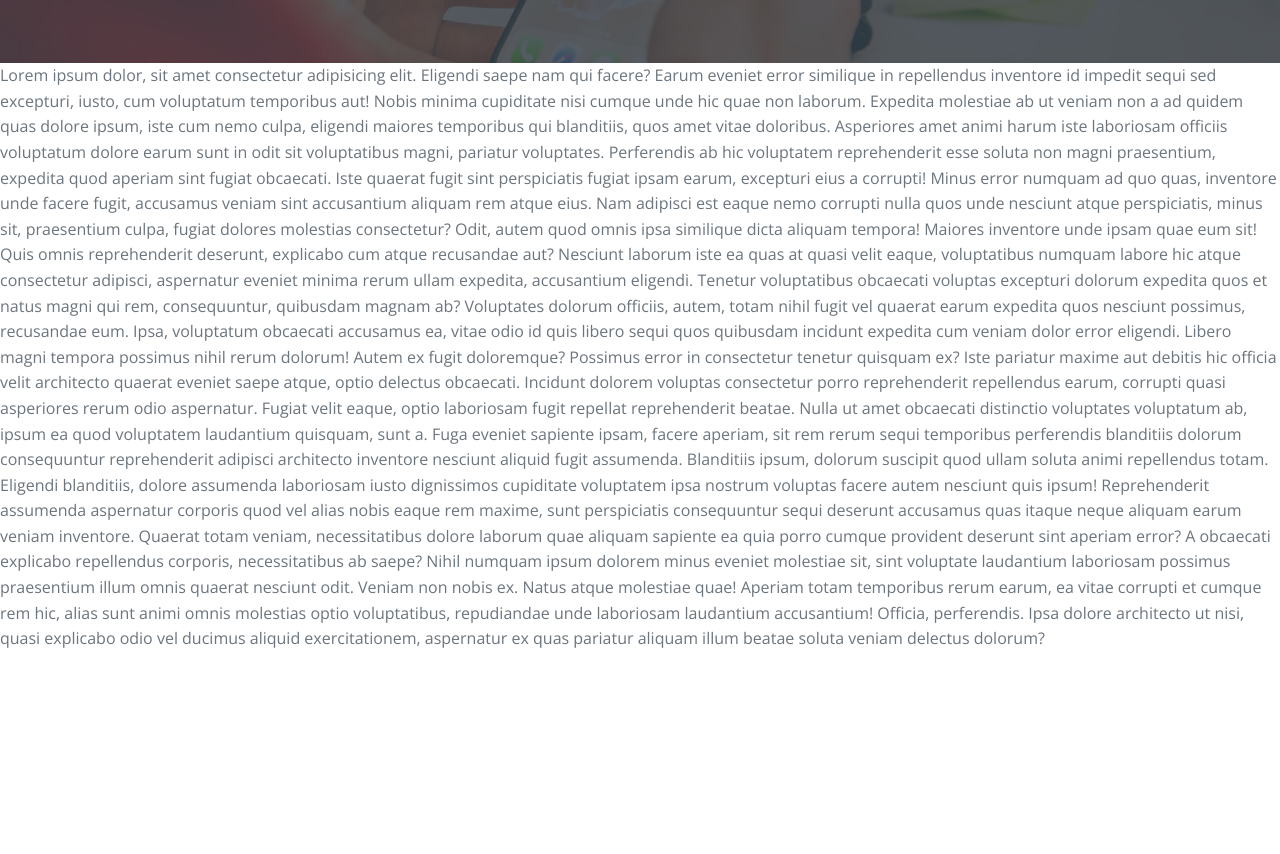
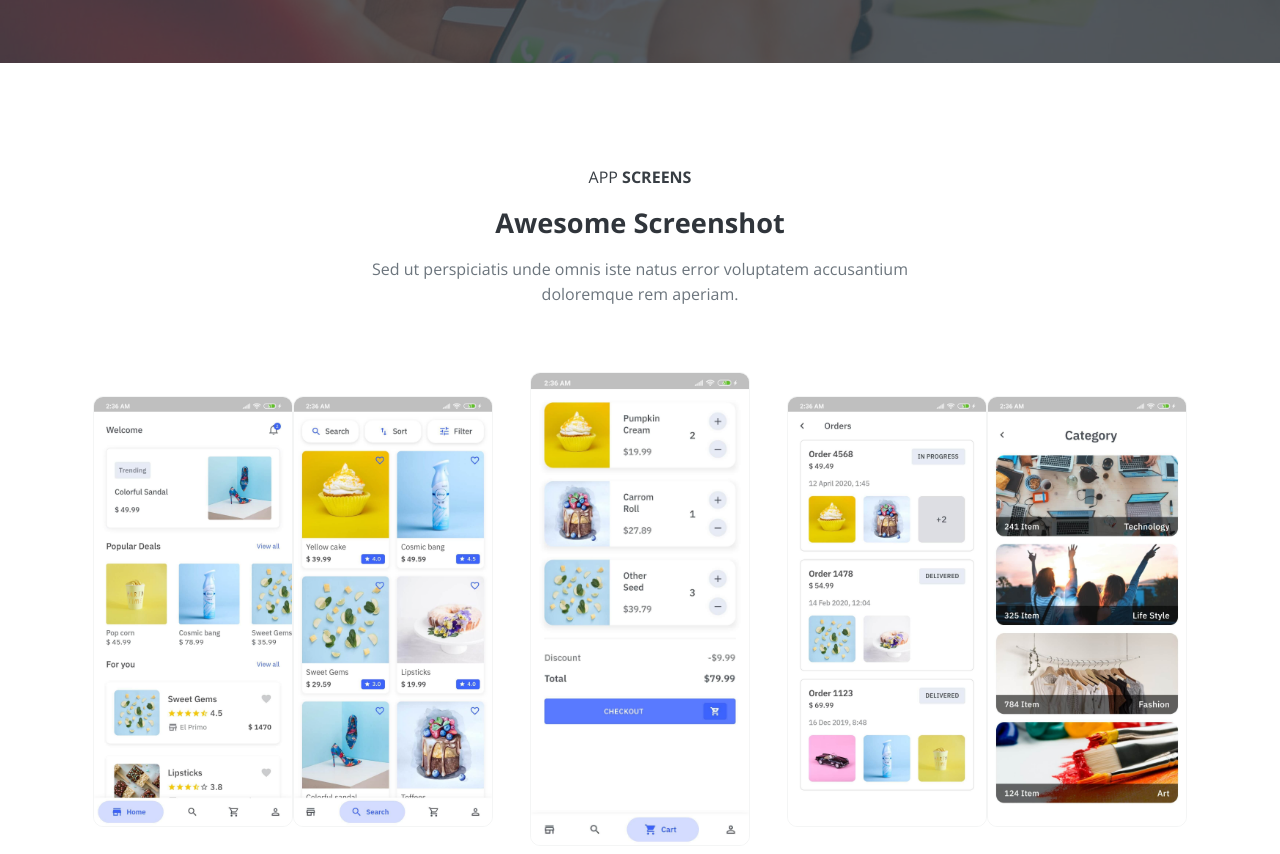
Before and after one commit to codevivi/BIT_JS-2023-01-09_homeworks, a plain HTML site: page 2023-01-23_landing-page/index.html in a window 1280 px wide. Shown: the part 3742-4596 px from the top of the page. Before the commit the page ends 4394 px from the top, so only its background shows below. Drawn offline with nearby package versions, Linux system fonts and the light colour scheme; a web font is replaced by a local one.

Commit message:
landing page started screenshot slider

```diff
--- a/2023-01-23_landing-page/index.html
+++ b/2023-01-23_landing-page/index.html
@@ -224,20 +224,44 @@
           </section>
         </div>
       </div>
+      <div class="container">
+        <section id="screenshot" class="screenshot section">
+          <div class="text-center">
+            <h2 class="section-title-1">App <strong>Screens</strong></h2>
+            <h3 class="section-title-2">Awesome Screenshot</h3>
+            <p>Sed ut perspiciatis unde omnis iste natus error voluptatem accusantium doloremque rem aperiam.</p>
+          </div>
+          <div class="img-slider">
+            <div class="img-slider-side">
+              <img src="resources/1.jpg" width="300" alt="app screenshot" />
+              <img src="resources/2.jpg" width="300" alt="app screenshot" />
+            </div>
+            <div class="img-slider-center">
+              <img src="resources/3.jpg" width="300" alt="app screenshot" />
+            </div>
+            <div class="img-slider-side">
+              <img src="resources/4.jpg" width="300" alt="app screenshot" />
+              <img src="resources/5.jpg" width="300" alt="app screenshot" />
+            </div>
+            <img class="hidden-img" src="resources/6.jpg" width="300" alt="app screenshot" />
+          </div>
+        </section>
+      </div>
       <p>
-        Lorem ipsum dolor, sit amet consectetur adipisicing elit. Eligendi saepe nam qui facere? Earum eveniet error similique in repellendus inventore id impedit sequi sed excepturi, iusto, cum voluptatum temporibus aut! Nobis minima cupiditate nisi cumque unde hic quae non laborum. Expedita
-        molestiae ab ut veniam non a ad quidem quas dolore ipsum, iste cum nemo culpa, eligendi maiores temporibus qui blanditiis, quos amet vitae doloribus. Asperiores amet animi harum iste laboriosam officiis voluptatum dolore earum sunt in odit sit voluptatibus magni, pariatur voluptates.
-        Perferendis ab hic voluptatem reprehenderit esse soluta non magni praesentium, expedita quod aperiam sint fugiat obcaecati. Iste quaerat fugit sint perspiciatis fugiat ipsam earum, excepturi eius a corrupti! Minus error numquam ad quo quas, inventore unde facere fugit, accusamus veniam sint
-        accusantium aliquam rem atque eius. Nam adipisci est eaque nemo corrupti nulla quos unde nesciunt atque perspiciatis, minus sit, praesentium culpa, fugiat dolores molestias consectetur? Odit, autem quod omnis ipsa similique dicta aliquam tempora! Maiores inventore unde ipsam quae eum sit!
-        Quis omnis reprehenderit deserunt, explicabo cum atque recusandae aut? Nesciunt laborum iste ea quas at quasi velit eaque, voluptatibus numquam labore hic atque consectetur adipisci, aspernatur eveniet minima rerum ullam expedita, accusantium eligendi. Tenetur voluptatibus obcaecati voluptas
-        excepturi dolorum expedita quos et natus magni qui rem, consequuntur, quibusdam magnam ab? Voluptates dolorum officiis, autem, totam nihil fugit vel quaerat earum expedita quos nesciunt possimus, recusandae eum. Ipsa, voluptatum obcaecati accusamus ea, vitae odio id quis libero sequi quos
-        quibusdam incidunt expedita cum veniam dolor error eligendi. Libero magni tempora possimus nihil rerum dolorum! Autem ex fugit doloremque? Possimus error in consectetur tenetur quisquam ex? Iste pariatur maxime aut debitis hic officia velit architecto quaerat eveniet saepe atque, optio
-        delectus obcaecati. Incidunt dolorem voluptas consectetur porro reprehenderit repellendus earum, corrupti quasi asperiores rerum odio aspernatur. Fugiat velit eaque, optio laboriosam fugit repellat reprehenderit beatae. Nulla ut amet obcaecati distinctio voluptates voluptatum ab, ipsum ea
-        quod voluptatem laudantium quisquam, sunt a. Fuga eveniet sapiente ipsam, facere aperiam, sit rem rerum sequi temporibus perferendis blanditiis dolorum consequuntur reprehenderit adipisci architecto inventore nesciunt aliquid fugit assumenda. Blanditiis ipsum, dolorum suscipit quod ullam
-        soluta animi repellendus totam. Eligendi blanditiis, dolore assumenda laboriosam iusto dignissimos cupiditate voluptatem ipsa nostrum voluptas facere autem nesciunt quis ipsum! Reprehenderit assumenda aspernatur corporis quod vel alias nobis eaque rem maxime, sunt perspiciatis consequuntur
-        sequi deserunt accusamus quas itaque neque aliquam earum veniam inventore. Quaerat totam veniam, necessitatibus dolore laborum quae aliquam sapiente ea quia porro cumque provident deserunt sint aperiam error? A obcaecati explicabo repellendus corporis, necessitatibus ab saepe? Nihil numquam
-        ipsum dolorem minus eveniet molestiae sit, sint voluptate laudantium laboriosam possimus praesentium illum omnis quaerat nesciunt odit. Veniam non nobis ex. Natus atque molestiae quae! Aperiam totam temporibus rerum earum, ea vitae corrupti et cumque rem hic, alias sunt animi omnis molestias
-        optio voluptatibus, repudiandae unde laboriosam laudantium accusantium! Officia, perferendis. Ipsa dolore architecto ut nisi, quasi explicabo odio vel ducimus aliquid exercitationem, aspernatur ex quas pariatur aliquam illum beatae soluta veniam delectus dolorum?
+        Lorem ipsum dolor, sit amet consectetur adipisicing elit. Natus veniam adipisci labore magnam saepe, qui similique? Esse sapiente mollitia quos eligendi cupiditate impedit, nesciunt rerum optio ex, ducimus suscipit! Ut eveniet alias autem vero aliquam sint veritatis cumque. Quae, provident?
+        Dolore soluta ipsum minima! Soluta dignissimos dolore nemo natus rerum ipsa fuga impedit tempora. Beatae similique ipsa nostrum temporibus tempore, labore minus consequuntur, vel atque officiis quia quisquam at voluptatum nulla consectetur illo quidem blanditiis molestiae. Eligendi
+        dignissimos aspernatur eius ipsum, blanditiis ullam placeat nostrum et eos voluptatum amet laborum distinctio! Nulla cupiditate maiores excepturi et culpa repellat illo quia magnam dolore amet, saepe magni natus est dolorum quod laudantium. Alias, placeat amet, sed expedita, perferendis sunt
+        quibusdam sequi labore in suscipit dolorum corrupti nemo sint. Architecto culpa nostrum quae amet tempore quod pariatur, eius magnam modi? Provident, totam laborum ducimus fugiat rem mollitia cumque delectus doloremque impedit in ut dolor asperiores quae libero quas, itaque consequuntur modi
+        repudiandae possimus, quos eos iure. Provident assumenda laborum eos harum officia pariatur cupiditate ad repellat nam libero fugit ipsa quisquam, doloribus aperiam. Sapiente, eos. Unde reprehenderit ratione sed id veniam, animi officia sit assumenda error enim culpa maxime rem perspiciatis
+        magni ipsa odit placeat laboriosam harum quam officiis illum quisquam repellendus aliquam mollitia? Dignissimos voluptas commodi corrupti quo velit maiores itaque. Deleniti porro officiis provident dolores unde obcaecati cum quis mollitia nihil saepe blanditiis quaerat sit accusantium
+        eveniet, accusamus autem dolorum assumenda quam quidem dolor earum quae corporis ipsa? Veritatis, quia. Rem officia repellendus soluta temporibus ipsa culpa aspernatur fugiat corrupti. Deleniti vero eius est. Similique, nulla eveniet? Deserunt blanditiis sapiente saepe voluptatem provident
+        eaque quam aspernatur perferendis eos nihil ut error rem officiis, facere quaerat, alias quod temporibus labore, rerum adipisci neque ex laborum itaque? Sint magni suscipit ducimus id cum perferendis, esse error quis vel deserunt quisquam dolorem quidem saepe optio nihil totam recusandae,
+        eveniet quasi aut fugiat excepturi consectetur ipsa ipsam assumenda! Deserunt, possimus dolore ut necessitatibus mollitia officiis iure amet exercitationem eius. Perferendis distinctio repellendus doloremque explicabo odit voluptate, laboriosam, a quibusdam veniam blanditiis assumenda
+        reprehenderit nam hic asperiores. Voluptate dignissimos sint cupiditate distinctio odio, voluptatem quas autem placeat, pariatur vero consequatur ad quos incidunt laudantium doloremque rem. Quod quasi a mollitia minus, commodi laboriosam. Unde suscipit nobis odit sequi exercitationem libero
+        dolorem ipsam aspernatur ullam sapiente dolor, dignissimos hic, modi vero quas adipisci, molestiae quo! Harum, tenetur ex, maiores, nam quaerat temporibus beatae delectus officia optio unde ratione veniam illo. Aspernatur, corporis asperiores. Nihil atque perspiciatis officiis similique
+        veritatis, consequatur assumenda, hic fugit nam dolores, aliquam necessitatibus labore maxime tenetur velit eum. Aperiam nemo rerum ab fuga ipsa, placeat officia atque alias, omnis optio quo temporibus voluptatem laudantium quia accusantium tempora qui ullam quibusdam, fugiat nisi. Dicta ea
+        vitae rem quaerat quam blanditiis magnam, molestiae aliquid, eos voluptatem esse, ipsum inventore. Cumque, cupiditate voluptas id porro ad consequuntur et cum, vero veritatis ratione voluptates, aliquid vitae nesciunt provident ab adipisci. Impedit voluptate molestiae ratione cupiditate?
+        Voluptatum, iusto?
       </p>
     </main>
 
--- a/2023-01-23_landing-page/style.css
+++ b/2023-01-23_landing-page/style.css
@@ -645,3 +645,36 @@ strong {
   }
 }
 /* //////////////////STATS Ends */
+/* //////////////////SCREENSHOT Starts */
+
+.img-slider {
+  overflow: hidden;
+  display: flex;
+  align-items: center;
+  justify-content: space-around;
+  gap: 1rem;
+  margin: auto;
+  width: 100%;
+}
+.img-slider-side {
+  display: flex;
+  align-items: center;
+  justify-content: space-around;
+}
+.img-slider-center img {
+  width: 220px;
+  border-radius: 10px;
+  border: 1px solid rgba(121, 125, 125, 0.08);
+}
+.hidden-img {
+  display: none;
+}
+.img-slider-side img {
+  width: 200px;
+  /* display: block; */
+  height: auto;
+  border-radius: 10px;
+  border: 1px solid rgba(121, 125, 125, 0.08);
+}
+
+/* //////////////////SCREENSHOT Ends */
```
Also changed, not shown: 2023-01-23_landing-page/resources/1.jpg (added), 2023-01-23_landing-page/resources/2.jpg (added), 2023-01-23_landing-page/resources/3.jpg (added), 2023-01-23_landing-page/resources/4.jpg (added), 2023-01-23_landing-page/resources/5.jpg (added), 2023-01-23_landing-page/resources/6.jpg (added).
